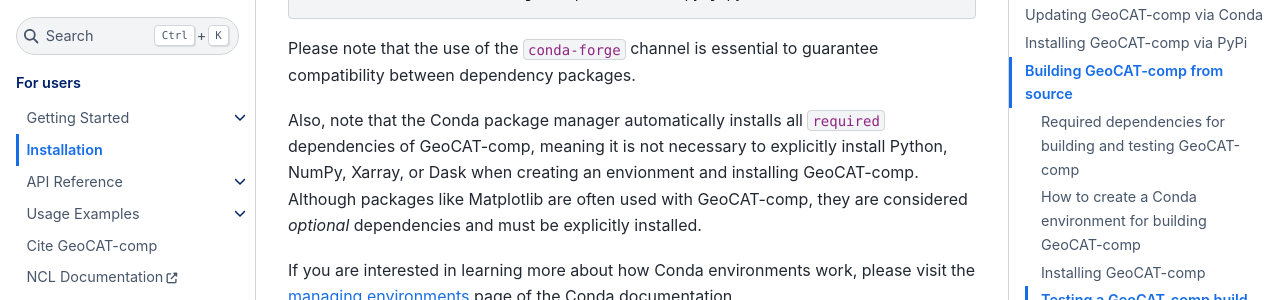
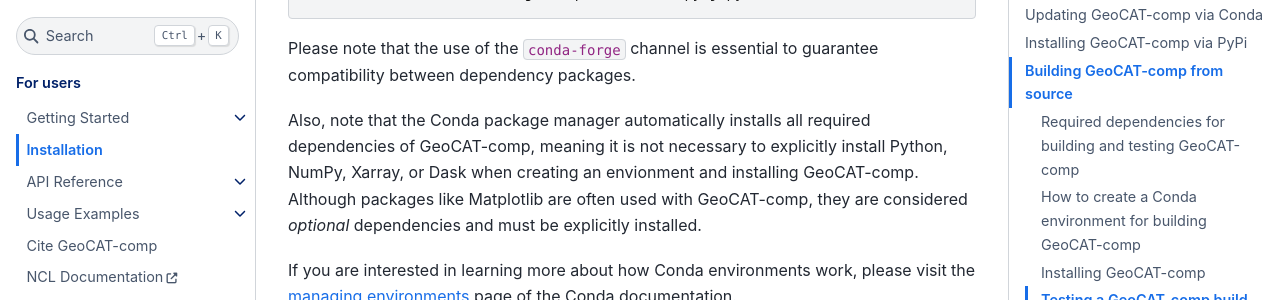
Before and after one commit to NCAR/geocat-comp, a Sphinx documentation site: the page built from docs/installation.rst, in a window 1280 px wide and 900 px high, scrolled down 788 px. Shown: the part 150-450 px from the top of the window. Built offline with Sphinx 7.4.7 and the Sphinx Book theme 1.1.4, drawn with Linux system fonts in a browser that asks for light colours.

```diff
--- a/docs/installation.rst
+++ b/docs/installation.rst
@@ -40,7 +40,7 @@ in an existing environment with the following commands::
 Please note that the use of the ``conda-forge`` channel is essential to guarantee
 compatibility between dependency packages.
 
-Also, note that the Conda package manager automatically installs all ``required``
+Also, note that the Conda package manager automatically installs all required
 dependencies of GeoCAT-comp, meaning it is not necessary to explicitly install
 Python, NumPy, Xarray, or Dask when creating an envionment and installing GeoCAT-comp.
 Although packages like Matplotlib are often used with GeoCAT-comp, they are considered
```
